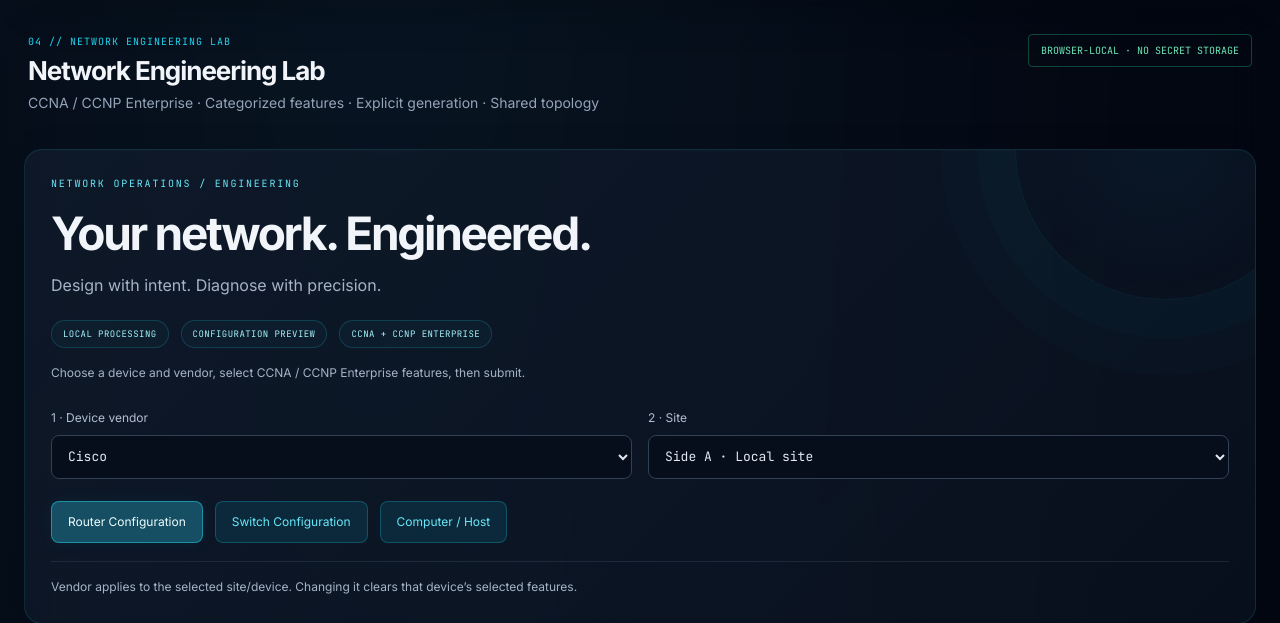
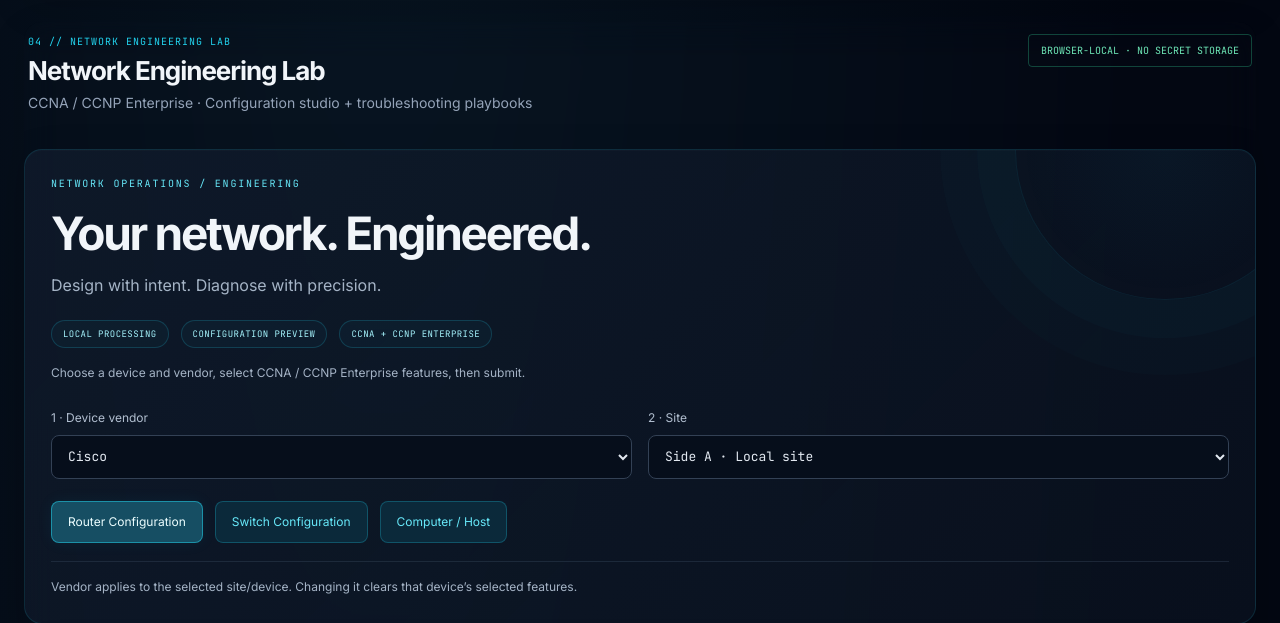
Before and after one commit to giorgikukulava12345-bit/sysadmin-dashboard, a Flask app: page / in a window 1280 px wide. Shown: the part 529-1152 px from the top of the page. Run offline with Flask 3, Linux system fonts and the light colour scheme; some libraries are stand-ins or nearby versions.

Commit message:
Update engineering workbench introduction

```diff
--- a/templates/vpn/configurator.html
+++ b/templates/vpn/configurator.html
@@ -4,12 +4,12 @@
     <div>
       <p class="font-mono text-[10px] text-cyan-glow tracking-widest mb-2">04 // NETWORK ENGINEERING LAB</p>
       <h2 id="vpn-title" class="font-mono text-xl font-bold text-slate-100">Network Engineering Lab</h2>
-      <p class="text-sm text-slate-400 mt-2 max-w-2xl">CCNA / CCNP Enterprise · Categorized features · Explicit generation · Shared topology</p>
+      <p class="text-sm text-slate-400 mt-2 max-w-2xl">CCNA / CCNP Enterprise · Configuration studio + troubleshooting playbooks</p>
     </div>
     <span class="font-mono text-[10px] text-emerald-300 border border-emerald-400/30 rounded px-3 py-2">BROWSER-LOCAL · NO SECRET STORAGE</span>
   </div>
   <noscript><p class="text-amber-300">Enable JavaScript to use the VPN configurator.</p></noscript>
-  <div id="vpn-app"><p class="font-mono text-sm text-slate-400">Loading VPN configurator…</p></div>
+  <div id="vpn-app"><p class="font-mono text-sm text-slate-400">Initializing engineering workbench…</p></div>
   <details class="mt-6 border-t border-base-border pt-5">
     <summary class="font-mono text-sm text-cyan-glow cursor-pointer">Knowledge base &amp; platform support</summary>
     <div class="mt-4 space-y-5 text-sm text-slate-400 leading-relaxed">
```
